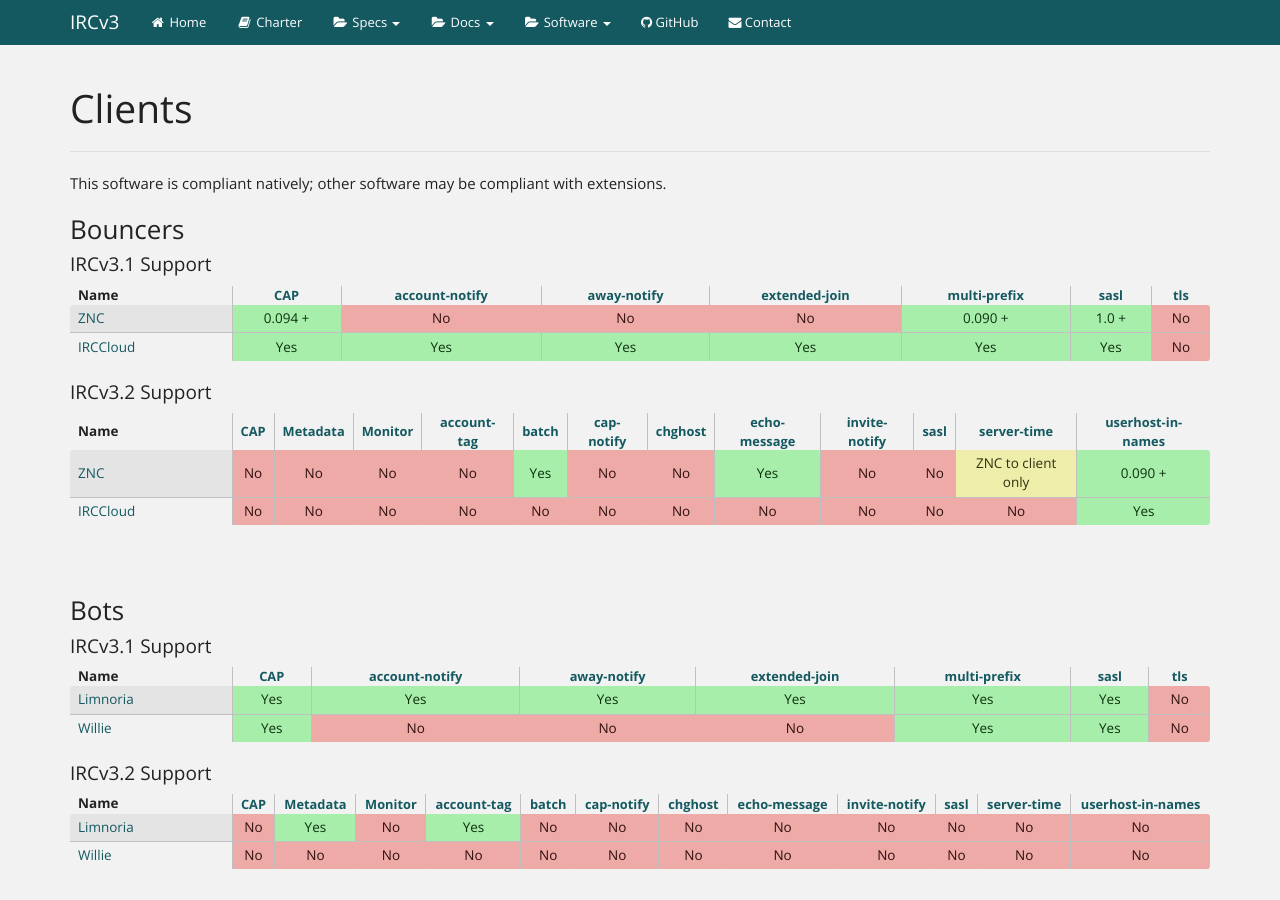
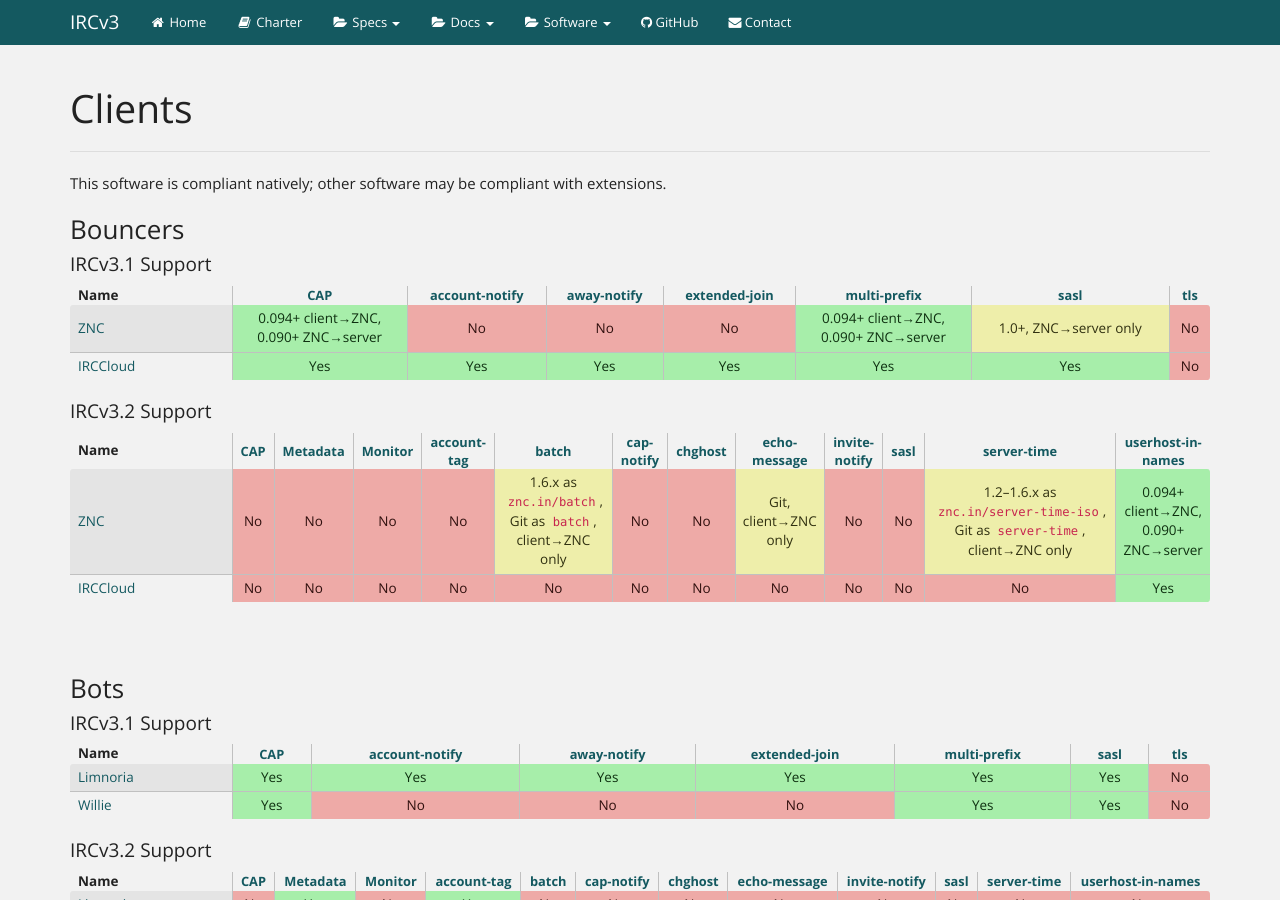
Before and after one commit to ircv3/ircv3.github.io, a Jekyll site: the page built from software/clients.md, in a window 1280 px wide and 900 px high. Built offline with Jekyll 4.4.1, drawn with Linux system fonts in a browser that asks for light colours.

Commit message:
Update ZNC versions in supported software table

```diff
--- a/_data/sw_clients.yml
+++ b/_data/sw_clients.yml
@@ -4,16 +4,17 @@
       link: http://znc.in/
       support:
         v3.1:
-          cap: 0.094 +
-          multi-prefix: 0.090 +
-          sasl: 1.0 +
+          cap: "0.094+ client→ZNC,<br/>0.090+ ZNC→server"
+          multi-prefix: "0.094+ client→ZNC,<br/>0.090+ ZNC→server"
         v3.2:
-          userhost-in-names: 0.090 +
-          echo-message:
-          batch:
+          userhost-in-names: "0.094+ client→ZNC,<br/>0.090+ ZNC→server"
       partial:
+        v3.1:
+          sasl: "1.0+, ZNC→server only"
         v3.2:
-          server-time: ZNC to client only
+          echo-message: "Git, client→ZNC only"
+          batch: "1.6.x as <code>znc.in/batch</code>, Git as <code>batch</code>, client→ZNC only"
+          server-time: "1.2–1.6.x as <code>znc.in/server-time-iso</code>, Git as <code>server-time</code>, client→ZNC only"
     - name: IRCCloud
       link: https://www.irccloud.com
       support:
```
